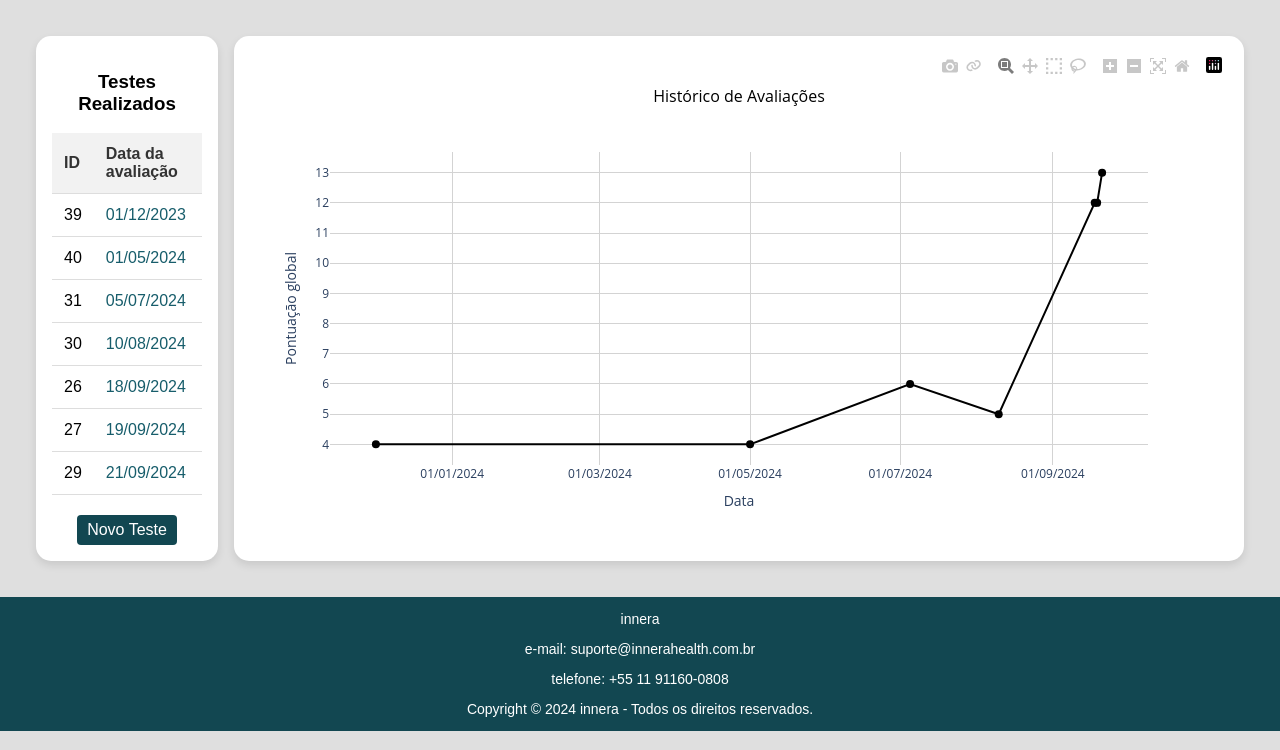
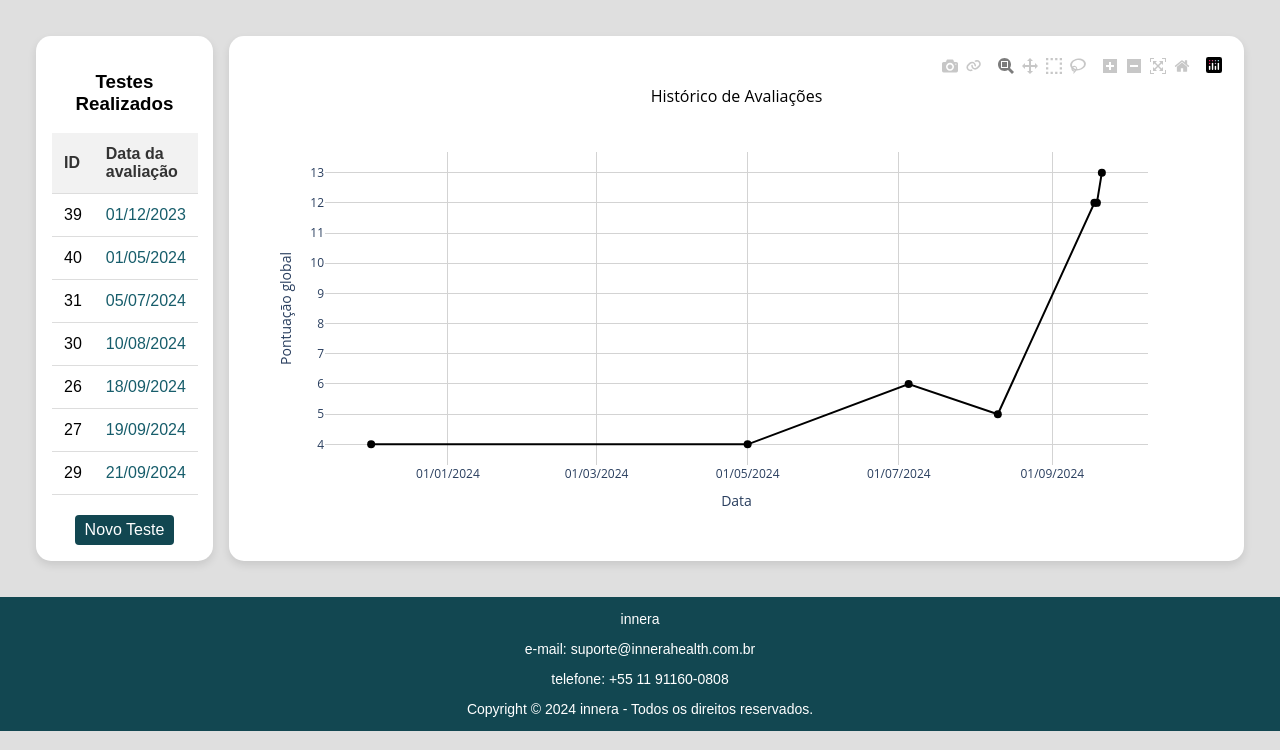
Before and after one commit to JG-Erbes-dev/PSQI-IA-integrada, a Django app: page /test-list/ in a window 1280 px wide. Shown: the part 50-800 px from the top of the page. Run offline with Django 5.2, Linux system fonts and the light colour scheme; a user stored in the database is signed in; data comes from the database, SQL or seed files in the repository.

Commit message:
Update test_list.html

```diff
--- a/psqi/templates/test_list.html
+++ b/psqi/templates/test_list.html
@@ -15,7 +15,7 @@
     }
 
     .test-list {
-        width: 150px;
+        width: 12%;
         margin: 0;
         background-color: white;
         border-radius: 15px;
```
